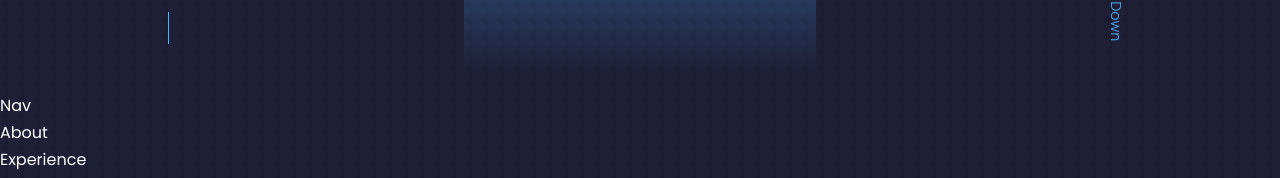
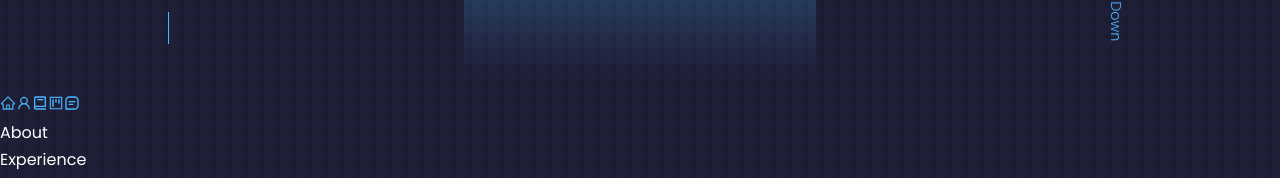
Before and after one commit to gak92/react-portfolio, a React (Create React App) app: page / in a window 1280 px wide. Shown: the part 708-886 px from the top of the page. Built offline with nearby package versions, Linux system fonts and the light colour scheme.

Commit message:
complete nav component and apply useState to when click on link

```diff
--- a/src/components/nav/Nav.jsx
+++ b/src/components/nav/Nav.jsx
@@ -1,9 +1,33 @@
 import React from 'react';
 import './nav.css';
+import {AiOutlineHome} from 'react-icons/ai';
+import {AiOutlineUser} from 'react-icons/ai';
+import {BiBook} from 'react-icons/bi';
+import {AiOutlineProject} from 'react-icons/ai';
+import {BiMessageSquareDetail} from 'react-icons/bi';
+import { useState } from 'react';
 
 const Nav = () => {
+  const [activeNav, setActiveNav] = useState("#");
+
   return (
-    <div>Nav</div>
+    <nav>
+      <a href="#" className={activeNav === "#" ? "active" : ""} onClick={() => setActiveNav("#")}>
+        <AiOutlineHome />
+      </a>
+      <a href="#about" className={activeNav === "#about" ? "active" : ""} onClick={() => setActiveNav("#about")}>
+        <AiOutlineUser />
+      </a>
+      <a href="#experience" className={activeNav === "#experience" ? "active" : ""} onClick={() => setActiveNav("#experience")}>
+        <BiBook />
+      </a>
+      <a href="#portfolio" className={activeNav === "#portfolio" ? "active" : ""} onClick={() => setActiveNav("#portfolio")}>
+        <AiOutlineProject />
+      </a>
+      <a href="#contact" className={activeNav === "#contact" ? "active" : ""} onClick={() => setActiveNav("#contact")}>
+        <BiMessageSquareDetail />
+      </a>
+    </nav>
   )
 };
 
```
